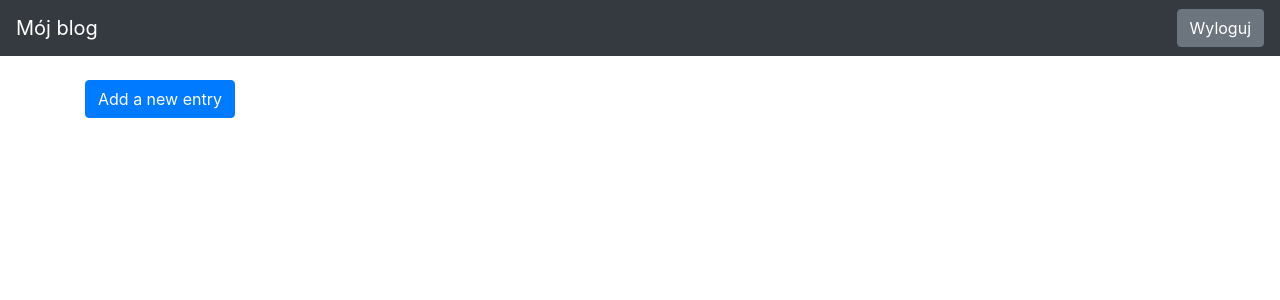
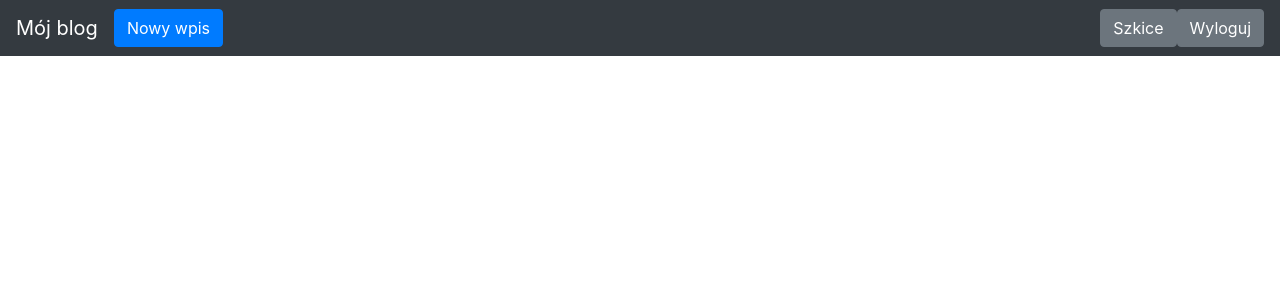
Before and after one commit to aleksigl/Blog, a Flask app: page / in a window 1280 px wide. Shown: the top 300 px of the page. Run offline with Flask 3, Linux system fonts and the light colour scheme; the visitor is signed in with stand-in values (Sample User, id 1); parts of the project's set-up code (start-up, migrations or seed data) failed here and were passed over; some libraries are stand-ins or nearby versions.

Commit message:
Refactor drafts

```diff
--- a/blog/routes.py
+++ b/blog/routes.py
@@ -91,11 +91,11 @@ def logout():
     return redirect(url_for('index'))
 
 
-@app.route('/drafts/', method=['GET'])
+@app.route('/drafts/', methods=['GET'])
 @login_required
 def list_drafts():
     drafts = Entry.query.filter_by(is_published=False).order_by(Entry.pub_date.desc())
-    return render_template("homepage.html", drafts=drafts)
+    return render_template("drafts.html", drafts=drafts)
 
 
 if __name__ == "__main__":
--- a/blog/templates/base.html
+++ b/blog/templates/base.html
@@ -24,18 +24,23 @@
 <body>
  <nav class="navbar navbar-expand-md navbar-dark bg-dark fixed-top">
    <a class="navbar-brand" href="/">Mój blog</a>
+     <a class="btn btn-primary" href="/new-post/">Nowy wpis</a>
    <button class="navbar-toggler" type="button" data-toggle="collapse" data-target="#navbarsExampleDefault"
      aria-controls="navbarsExampleDefault" aria-expanded="false" aria-label="Toggle navigation">
      <span class="navbar-toggler-icon"></span>
    </button>
 
    <div class="collapse navbar-collapse" id="navbarsExampleDefault">
-     <ul class="navbar-nav mr-auto">
-     </ul>
+  <ul class="navbar-nav mr-auto"></ul>
   {% if session.logged_in %}
-       <form class="form-inline my-2 my-lg-0" action="{{ url_for('logout') }}" method="POST">
+    <div class="d-flex align-items-center">
+      <form class="d-flex my-2 my-lg-0 me-3" action="{{ url_for('list_drafts') }}" method="GET">
+        <button class="btn btn-secondary my-2 my-sm-0" type="submit">Szkice</button>
+      </form>
+      <form class="d-flex my-2 my-lg-0 ms-3" action="{{ url_for('logout') }}" method="POST">
         <button class="btn btn-secondary my-2 my-sm-0" type="submit">Wyloguj</button>
       </form>
+    </div>
   {% else %}
     <a href="{{ url_for('login') }}" class="btn btn-secondary my-2 my-lg-0">Zaloguj</a>
   {% endif %}
--- a/blog/templates/homepage.html
+++ b/blog/templates/homepage.html
@@ -1,10 +1,6 @@
 {% extends "base.html" %}
 
 {% block content %}
-
-<div class="mb-5">
-    <a href="{{ url_for('create_entry') }}" class="btn btn-primary">Add a new entry</a>
-</div>
 
 {% for post in all_posts %}
 
```
Also changed, not shown: blog_entries.db. Lines whose indentation alone changed are shown as unchanged.
